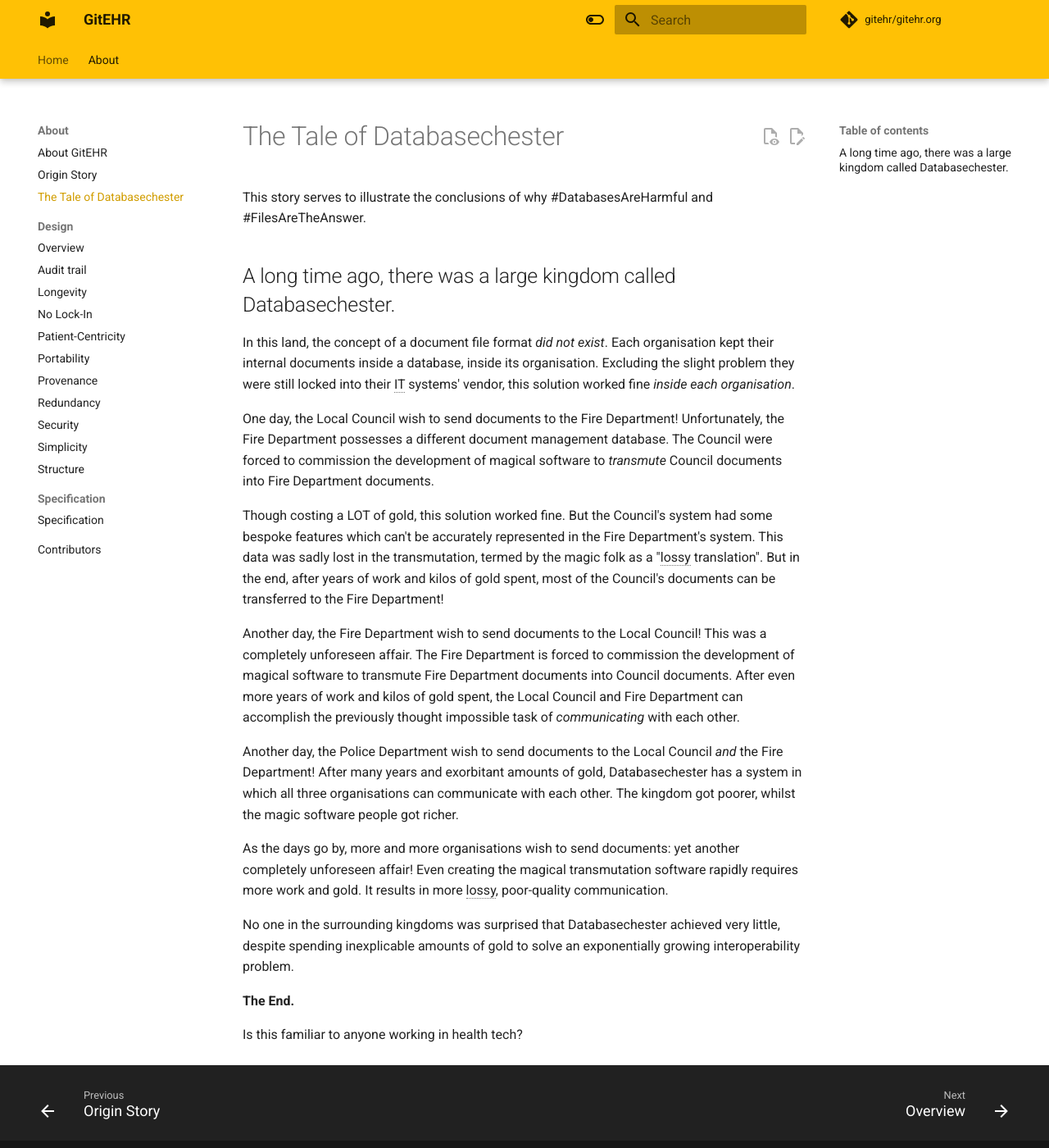
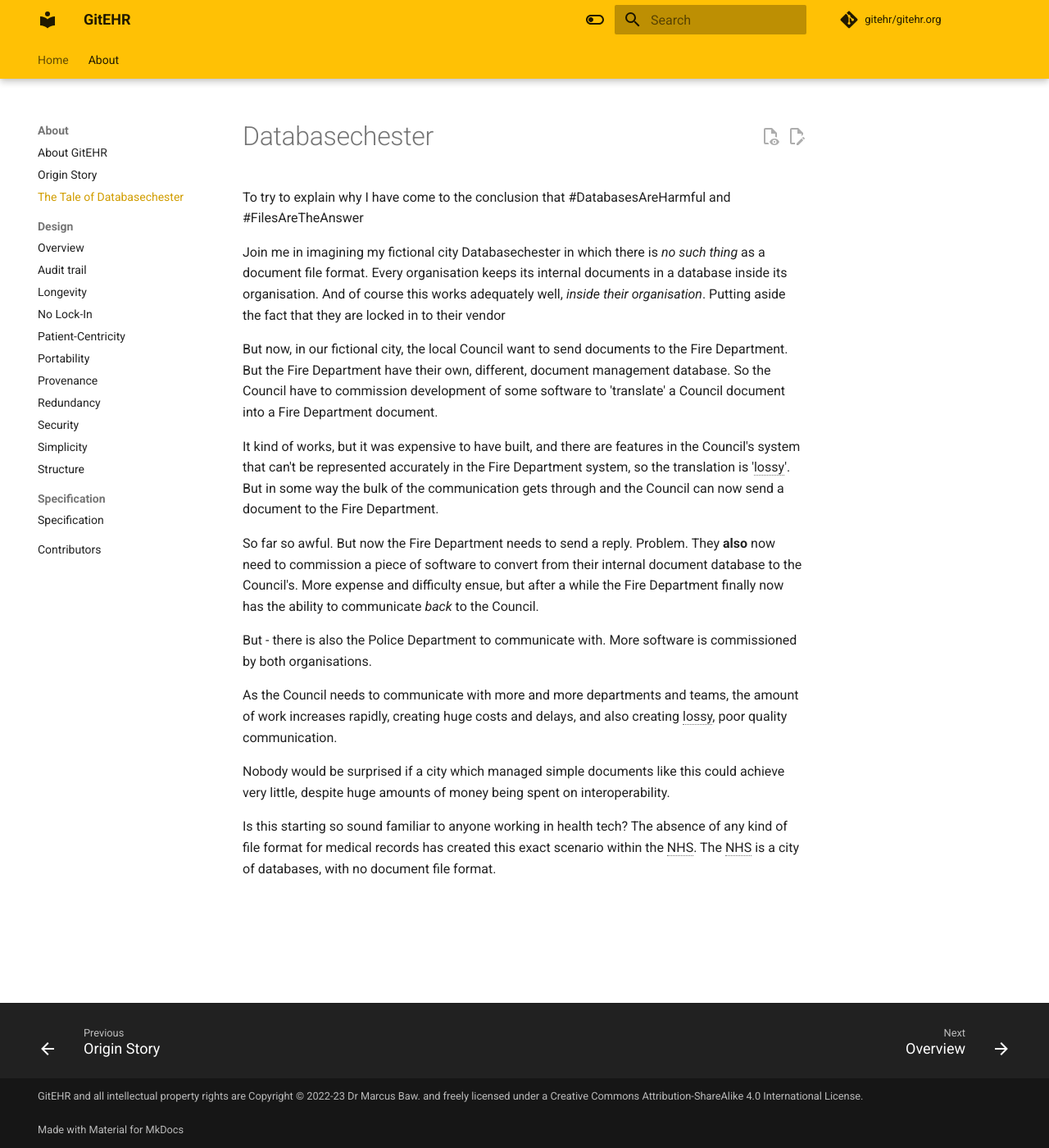
Before and after one commit to gitehr/gitehr.org, an MkDocs documentation site: the page built from docs/about/Databasechester.md, in a window 1280 px wide and 1400 px high. Shown: the whole window at 82% size. Built offline with MkDocs 1.6.1 and Material for MkDocs 9.7.7, drawn with Linux system fonts in a browser that asks for light colours; comment, search, counter and statistics services are not loaded.

Commit message:
Revert "rwords databasechester"
This reverts commit 1a2340c00b9d442b9c56f51c3718f687ab7a8fa3.

```diff
--- a/docs/about/Databasechester.md
+++ b/docs/about/Databasechester.md
@@ -1,23 +1,19 @@
-# The Tale of Databasechester
+# Databasechester
 
-This story serves to illustrate the conclusions of why #DatabasesAreHarmful and #FilesAreTheAnswer.
+To try to explain why I have come to the conclusion that #DatabasesAreHarmful and #FilesAreTheAnswer
 
-## A long time ago, there was a large kingdom called Databasechester.
+Join me in imagining my fictional city Databasechester in which there is *no such thing* as a document file format. Every organisation keeps its internal documents in a database inside its organisation. And of course this works adequately well, *inside their organisation*. Putting aside the fact that they are locked in to their vendor
 
-In this land, the concept of a document file format *did not exist*. Each organisation kept their internal documents inside a database, inside its organisation. Excluding the slight problem they were still locked into their IT systems' vendor, this solution worked fine *inside each organisation*.
+But now, in our fictional city, the local Council want to send documents to the Fire Department. But the Fire Department have their own, different, document management database. So the Council have to commission development of some software to 'translate' a Council document into a Fire Department document.
 
-One day, the Local Council wish to send documents to the Fire Department! Unfortunately, the Fire Department possesses a different document management database. The Council were forced to commission the development of magical software to *transmute* Council documents into Fire Department documents.
+It kind of works, but it was expensive to have built, and there are features in the Council's system that can't be represented accurately in the Fire Department system, so the translation is 'lossy'. But in some way the bulk of the communication gets through and the Council can now send a document to the Fire Department.
 
-Though costing a LOT of gold, this solution worked fine. But the Council's system had some bespoke features which can't be accurately represented in the Fire Department's system. This data was sadly lost in the transmutation, termed by the magic folk as a "lossy translation". But in the end, after years of work and kilos of gold spent, most of the Council's documents can be transferred to the Fire Department!
+So far so awful. But now the Fire Department needs to send a reply. Problem. They **also** now need to commission a piece of software to convert from their internal document database to the Council's. More expense and difficulty ensue, but after a while the Fire Department finally now has the ability to communicate *back* to the Council.
 
-Another day, the Fire Department wish to send documents to the Local Council! This was a completely unforeseen affair. The Fire Department is forced to commission the development of magical software to transmute Fire Department documents into Council documents. After even more years of work and kilos of gold spent, the Local Council and Fire Department can accomplish the previously thought impossible task of *communicating* with each other.
+But - there is also the Police Department to communicate with. More software is commissioned by both organisations.
 
-Another day, the Police Department wish to send documents to the Local Council *and* the Fire Department! After many years and exorbitant amounts of gold, Databasechester has a system in which all three organisations can communicate with each other. The kingdom got poorer, whilst the magic software people got richer.
+As the Council needs to communicate with more and more departments and teams, the amount of work increases rapidly, creating huge costs and delays, and also creating lossy, poor quality communication.
 
-As the days go by, more and more organisations wish to send documents: yet another completely unforeseen affair! Even creating the magical transmutation software rapidly requires more work and gold. It results in more lossy, poor-quality communication.
+Nobody would be surprised if a city which managed simple documents like this could achieve very little, despite huge amounts of money being spent on interoperability.
 
-No one in the surrounding kingdoms was surprised that Databasechester achieved very little, despite spending inexplicable amounts of gold to solve an exponentially growing interoperability problem.
-
-**The End.**
-
-Is this familiar to anyone working in health tech?
+Is this starting so sound familiar to anyone working in health tech? The absence of any kind of file format for medical records has created this exact scenario within the NHS. The NHS is a city of databases, with no document file format.
```
